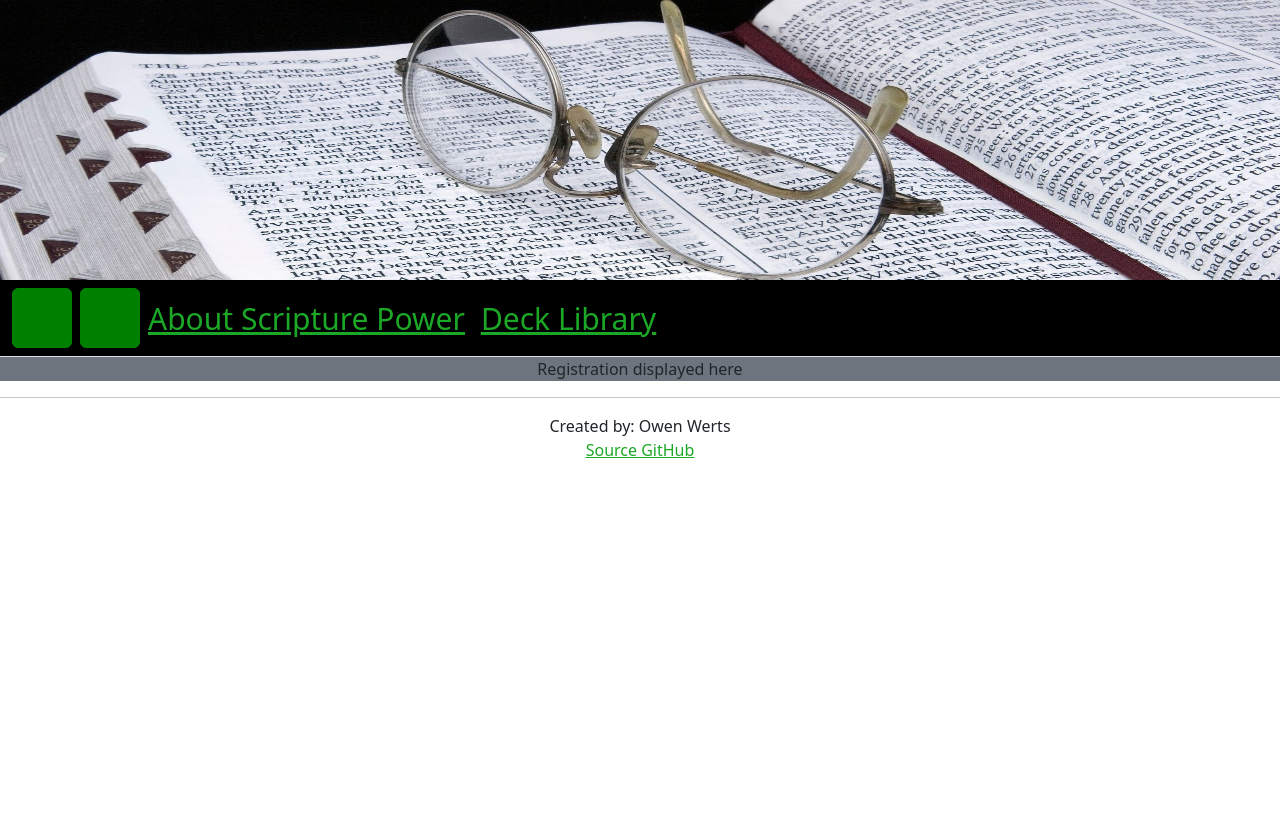
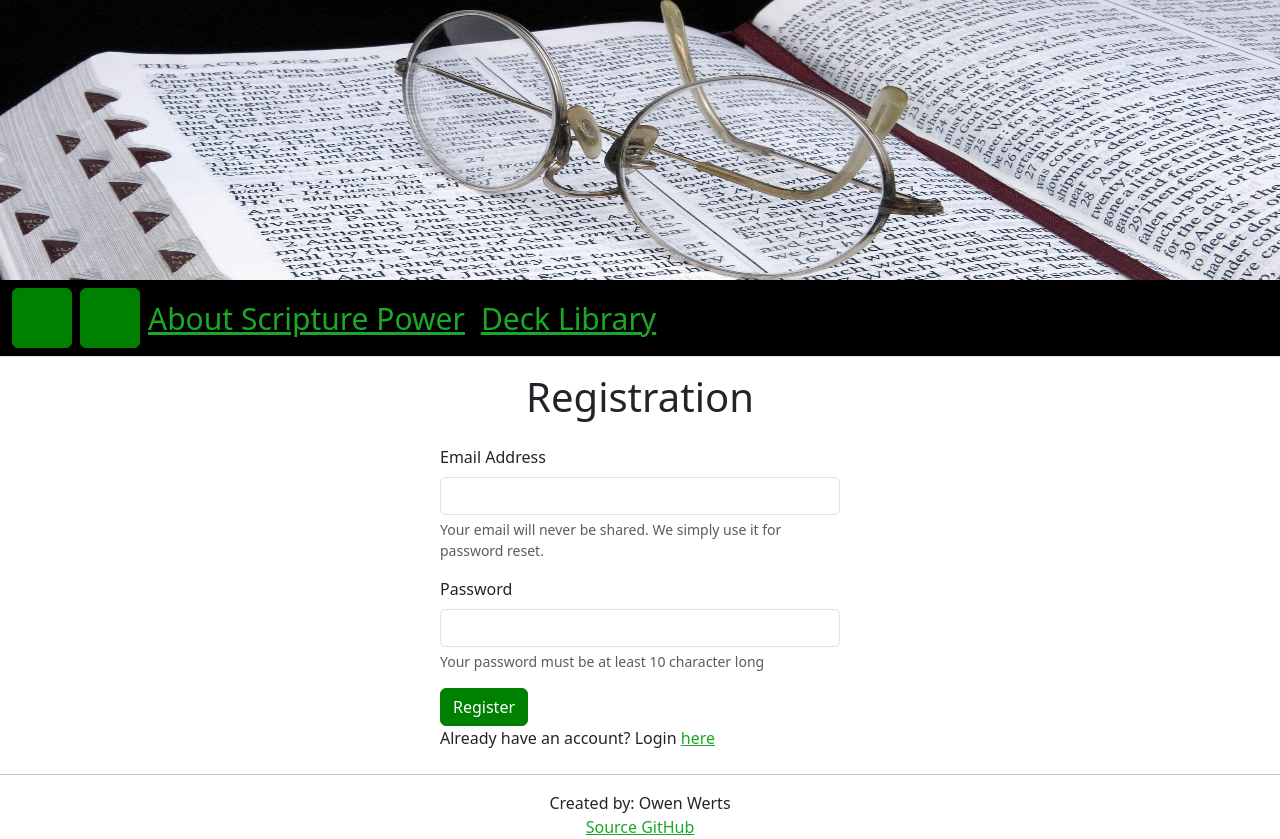
Before and after one commit to SimicNinja/Scripture-Power-Index, a React app: page /register in a window 1280 px wide. Before the commit the page ends 800 px from the top, so only its background shows below. Built offline with nearby package versions, Linux system fonts and the light colour scheme; the HTML template or start-up script is replaced by a standard one.

Commit message:
React P1: Implemented registration.jsx component.

```diff
--- a/src/user_management/login.jsx
+++ b/src/user_management/login.jsx
@@ -26,7 +26,7 @@ export function Login()
 			</form>
 		</div>
 
-		<div className = "d-none d-sm-block mx-auto py-2" style = {{width: "350px"}}>
+		<div className = "d-none d-sm-block mx-auto py-2" style = {{width: "400px"}}>
 			<form method = "get" action = "deck-management.html">
 				<div>
 					<label for = "emailInput" className = "form-label">Email Address</label>
@@ -41,7 +41,7 @@ export function Login()
 				<div className = "mx-auto mt-3" style = {{width: "40vw"}}>
 					<button type = "submit" className = "btn btn-primary">Sign In</button>
 				</div>
-				<span>Don't have a login yet? Register <NavLink className = "page-link" to = "register">here</NavLink></span>
+				<span>Don't have a login yet? Register <NavLink className = "page-link" to = "/register">here</NavLink></span>
 			</form>
 		</div>
 	</main>
--- a/src/user_management/registration.jsx
+++ b/src/user_management/registration.jsx
@@ -1,10 +1,50 @@
 import React from "react";
+import { Nav } from "react-bootstrap";
+import { NavLink } from "react-router-dom";
 
 export function Registration()
 {
 	return (
-	<main className="container-fluid bg-secondary text-center">
-	  <div>Registration displayed here</div>
+	<main>
+		<h1 class = "text-center my-3">Registration</h1>
+
+		<div className = "d-sm-none px-4 py-2">
+			<form method = "get" action = "deck-management.html">
+				<div>
+					<label for = "emailInput" class = "form-label">Email Address</label>
+					<input type = "email" class = "form-control" id = "emailInput" aria-describedby = "emailHelp"/>
+					<div id = "emailHelp" class = "form-text">Your email will never be shared. We simply use it for password reset.</div>
+				</div>
+				<div class = "mt-3">
+					<label for = "passwordInput" class = "form-label">Password</label>
+					<input type = "password" class = "form-control" id = "passwordInput" aria-describedby="passwordHelp"/>
+					<div id = "passwordHelp" class = "form-text">Your password must be at least 10 character long</div>
+				</div>
+				<div class = "mt-3">
+					<button type = "submit" class = "btn btn-primary">Register</button>
+				</div>
+				<span>Already have an account? Login <NavLink className = "page-link" to = "/login">here</NavLink></span>
+			</form>
+		</div>
+
+		<div className = "d-none d-sm-block mx-auto py-2" style = {{width: "400px"}}>
+			<form method = "get" action = "deck-management.html">
+				<div>
+					<label for = "emailInput" class = "form-label">Email Address</label>
+					<input type = "email" class = "form-control" id = "emailInput" aria-describedby = "emailHelp"/>
+					<div id = "emailHelp" class = "form-text">Your email will never be shared. We simply use it for password reset.</div>
+				</div>
+				<div class = "mt-3">
+					<label for = "passwordInput" class = "form-label">Password</label>
+					<input type = "password" class = "form-control" id = "passwordInput" aria-describedby="passwordHelp"/>
+					<div id = "passwordHelp" class = "form-text">Your password must be at least 10 character long</div>
+				</div>
+				<div class = "mt-3">
+					<button type = "submit" class = "btn btn-primary">Register</button>
+				</div>
+				<span>Already have an account? Login <NavLink className = "page-link" to = "/login">here</NavLink></span>
+			</form>
+		</div>
 	</main>
 	)
 }
```
